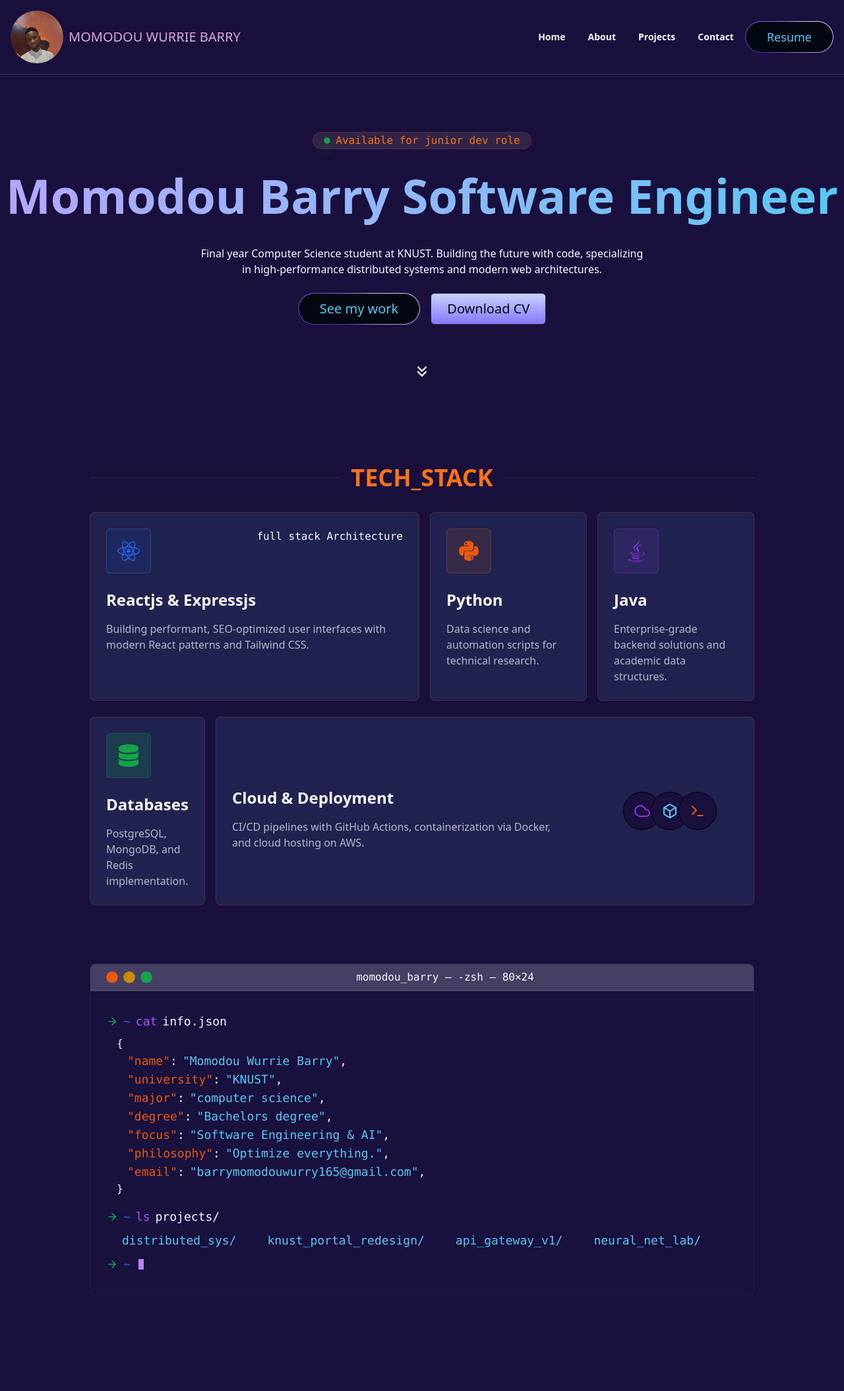
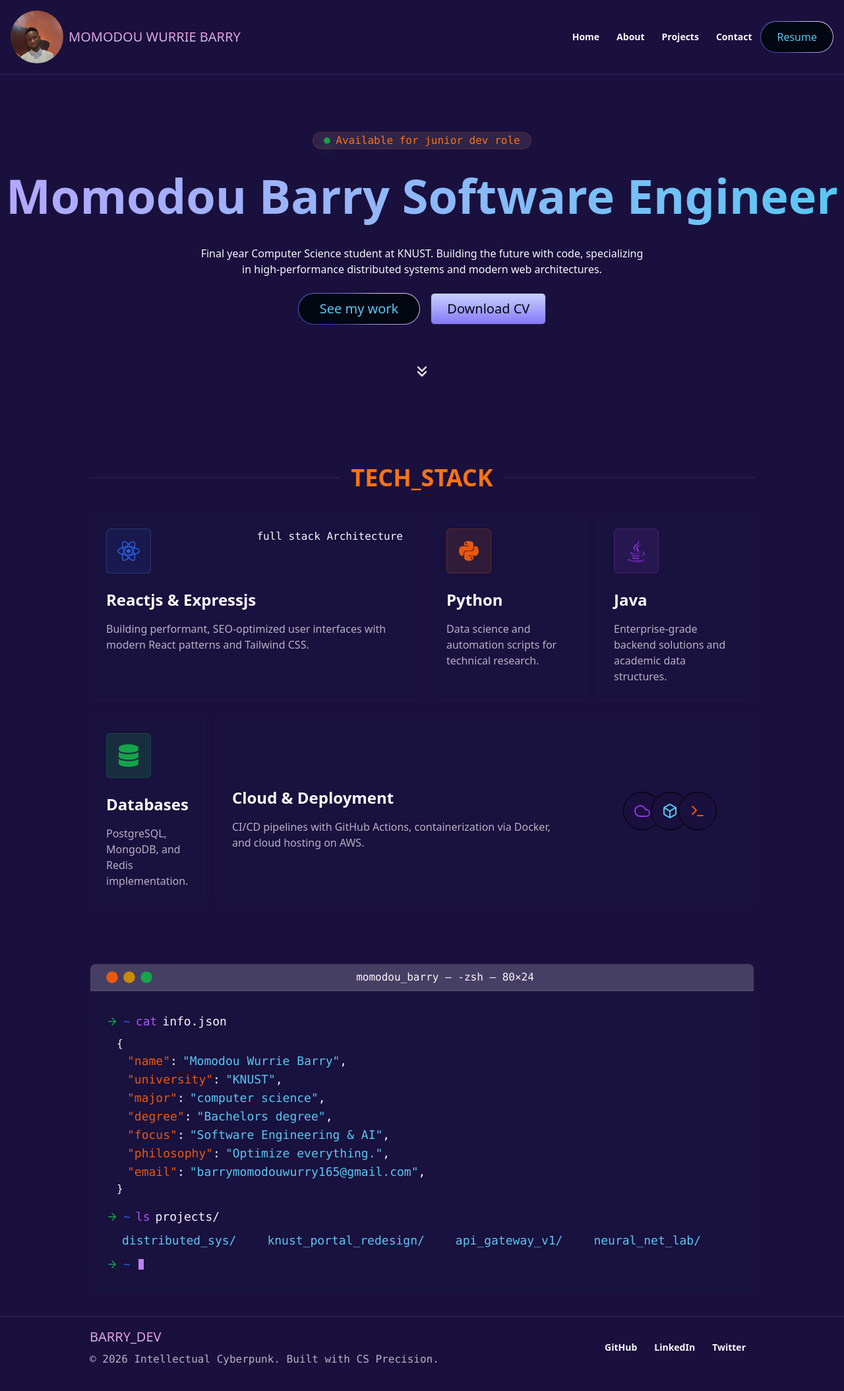
Before and after one commit to barrymomodouwurrie-165/main-portfolio, a React app in the folder Frontend/: page / in a window 1280 px wide. Shown: the top 2108 px of the page at 66% size. Built offline with nearby package versions, Linux system fonts and the light colour scheme; the HTML template or start-up script is replaced by a standard one.

Commit message:
created the Footer component, adjusted the links in the Navbar to be smaller, the bg colors of the skills card and the reduced the size of the border of each card in the skills component.

```diff
--- a/Frontend/src/Components/Details.jsx
+++ b/Frontend/src/Components/Details.jsx
@@ -13,7 +13,7 @@ const Details = () => {
   ];
   return (
     <div className="max-w-5xl mx-auto px-2 py-8">
-      <div className="font-mono border border-base-content/5 rounded-lg bg-blue-950/10 hover:shadow-[0_0_20px_rgba(210,187,255,0.15)] transition-shadow duration-300">
+      <div className="font-mono border border-orange-600/5 rounded-lg bg-blue-950/10 hover:shadow-[0_0_20px_rgba(210,187,255,0.15)] transition-shadow duration-300">
         <div className="flex items-center justify-between bg-base-content/20 border-b border-base-content/10 rounded-t-lg px-6 py-2">
           <div className="flex items-center gap-2">
             <FaCircle size={18} className="text-orange-600" />
--- /dev/null
+++ b/Frontend/src/Components/Footer.jsx
@@ -0,0 +1,23 @@
+import { Link } from "react-router";
+
+const Footer = () => {
+  return (
+    <div className="bg-[#1a103d] w-full p-4 border-t border-purple-400/20 shadow-sm">
+      <div className="max-w-5xl mx-auto flex items-center justify-between px-2">
+        <div className="flex flex-col gap-2">
+          <span className="bg-gradient-to-t from-[#c7d2fe] to-primary bg-clip-text text-xl text-transparent">
+           BARRY_DEV
+          </span>
+          <p className="text-base-content/70 font-mono">&copy; 2026 Intellectual Cyberpunk. Built with CS Precision. </p>
+        </div>
+        <div className="flex items-center justify-between">
+          <Link className="btn btn-ghost btn-sm">GitHub</Link>
+          <Link className="btn btn-ghost btn-sm">LinkedIn</Link>
+          <Link className="btn btn-ghost btn-sm">Twitter</Link>
+        </div>
+      </div>
+    </div>
+  );
+};
+
+export default Footer;
--- a/Frontend/src/Components/Navbar.jsx
+++ b/Frontend/src/Components/Navbar.jsx
@@ -11,13 +11,13 @@ const Navbar = () => {
           </span>
         </div>
         <div className="flex items-center justify-between">
-          <Link className="btn btn-ghost">Home</Link>
-          <Link className="btn btn-ghost">About</Link>
-          <Link className="btn btn-ghost">Projects</Link>
-          <Link className="btn btn-ghost">Contact</Link>
+          <Link className="btn btn-ghost btn-sm">Home</Link>
+          <Link className="btn btn-ghost btn-sm">About</Link>
+          <Link className="btn btn-ghost btn-sm">Projects</Link>
+          <Link className="btn btn-ghost btn-sm">Contact</Link>
           <button className="relative inline-flex h-12 overflow-hidden rounded-full p-[1px] focus:outline-none focus:ring-2 focus:ring-gray-400 focus:ring-offset-2 focus:ring-offset-gray-50">
             <span className="absolute inset-[-1000%] animate-[spin_2s_linear_infinite] bg-[conic-gradient(from_90deg_at_50%_50%,#E2CBFF_0%,#393BB2_50%,#E2CBFF_100%)]" />
-            <span className="inline-flex h-full w-full cursor-pointer items-center justify-center rounded-full bg-gray-950 px-8 py-1 text-lg text-secondary font-medium backdrop-blur-3xl">
+            <span className=" inline-flex h-full w-full cursor-pointer items-center justify-center rounded-full bg-gray-950 px-6 text-secondary font-medium backdrop-blur-3xl">
               Resume
             </span>
           </button>
--- a/Frontend/src/Components/Skills.jsx
+++ b/Frontend/src/Components/Skills.jsx
@@ -11,7 +11,7 @@ const Skills = () => {
       </div>
       <div className="flex flex-col gap-6 py-8">
         <div className="grid grid-cols-1 md:grid-cols-[auto_1fr_1fr] gap-4">
-          <div className="md:max-w-[500px] flex flex-col border  border-orange-600/20 hover:shadow-[0_0_20px_rgba(210,187,255,0.15)] transition-shadow duration-300 p-6  rounded-lg bg-secondary/10 ">
+          <div className="md:max-w-[500px] flex flex-col border  border-orange-600/5 hover:shadow-[0_0_20px_rgba(210,187,255,0.15)] transition-shadow duration-300 p-6  rounded-lg bg-blue-950/10 ">
             <div className="flex items-start justify-between">
               <div className="p-4 border rounded-md border-secondary/20 bg-blue-600/10 text-blue-600">
                 <FaReact size={34} />
@@ -26,7 +26,7 @@ const Skills = () => {
               </span>
             </div>
           </div>
-          <div className="flex flex-col border border-orange-600/20 p-6 rounded-lg bg-secondary/10 hover:shadow-[0_0_20px_rgba(210,187,255,0.15)] transition-shadow duration-300 ">
+          <div className="flex flex-col border border-orange-600/5 p-6 rounded-lg bg-blue-950/10 hover:shadow-[0_0_20px_rgba(210,187,255,0.15)] transition-shadow duration-300 ">
             <div className="flex items-start justify-between">
               <div className="p-4 text-orange-600 border border-orange-500/20 rounded-md bg-orange-500/10">
                 <FaPython size={34} />
@@ -39,7 +39,7 @@ const Skills = () => {
               </span>
             </div>
           </div>
-          <div className="flex flex-col border border-orange-600/20 p-6 rounded-lg bg-secondary/10 hover:shadow-[0_0_20px_rgba(210,187,255,0.15)] transition-shadow duration-300 ">
+          <div className="flex flex-col border border-orange-600/5 p-6 rounded-lg bg-blue-950/10 hover:shadow-[0_0_20px_rgba(210,187,255,0.15)] transition-shadow duration-300 ">
             <div className="flex items-start justify-between">
               <div className="p-4 text-purple-600 rounded-md border border-purple-500/20 bg-purple-500/10">
                 <FaJava size={34} />
@@ -54,7 +54,7 @@ const Skills = () => {
           </div>
         </div>
         <div className="grid grid-cols-1 md:grid-cols-[1fr_auto] gap-4">
-          <div className="flex flex-col border  border-orange-600/20 hover:shadow-[0_0_20px_rgba(210,187,255,0.15)] transition-shadow duration-300 p-6  rounded-lg bg-secondary/10 ">
+          <div className="flex flex-col border  border-orange-600/5 hover:shadow-[0_0_20px_rgba(210,187,255,0.15)] transition-shadow duration-300 p-6  rounded-lg bg-blue-950/10 ">
             <div className="flex items-start justify-between">
               <div className="p-4 text-green-600 rounded-md border border-green-600/20 bg-green-600/20">
                 <FaDatabase size={34} />
@@ -67,7 +67,7 @@ const Skills = () => {
               </span>
             </div>
           </div>
-          <div className="flex items-center justify-between border border-orange-600/20 p-6 rounded-lg bg-secondary/10 hover:shadow-[0_0_20px_rgba(210,187,255,0.15)] transition-shadow duration-30 ">
+          <div className="flex items-center justify-between border border-orange-600/5 p-6 rounded-lg bg-blue-950/10 hover:shadow-[0_0_20px_rgba(210,187,255,0.15)] transition-shadow duration-30 ">
             <div className=" flex flex-col gap-4 mt-6">
               <span className="text-2xl font-bold">Cloud & Deployment</span>
               <span className="text-base-content/70">
@@ -86,7 +86,6 @@ const Skills = () => {
                 <FiTerminal size={24} />
               </div>
             </div>
-
           </div>
         </div>
       </div>
--- a/Frontend/src/Pages/LandingPage.jsx
+++ b/Frontend/src/Pages/LandingPage.jsx
@@ -3,11 +3,12 @@ import { FaCircle } from "react-icons/fa";
 import Skills from "../Components/Skills";
 import { HiChevronDoubleDown } from "react-icons/hi";
 import Details from "../Components/Details";
+import Footer from "../Components/Footer";
 
 
 const LandingPage = () => {
   return (
-    <div className="min-h-view py-40">
+    <div className="min-h-view pt-40">
       <Navbar />
       <div className="flex flex-col items-center text-center py-10">
         <div className="flex items-center gap-2 mx-auto text-orange-500 border border-orange-600/20 bg-orange-200/10 px-4 rounded-3xl font-mono">
@@ -41,7 +42,8 @@ const LandingPage = () => {
       </div>
       <HiChevronDoubleDown size={24} className="relative mx-auto animate-bounce mb-[100px] z-0"/>
       <Skills />
-      <Details/>
+      <Details />
+      <Footer/>
     </div>
   );
 };
```
Lines whose indentation alone changed are shown as unchanged.
